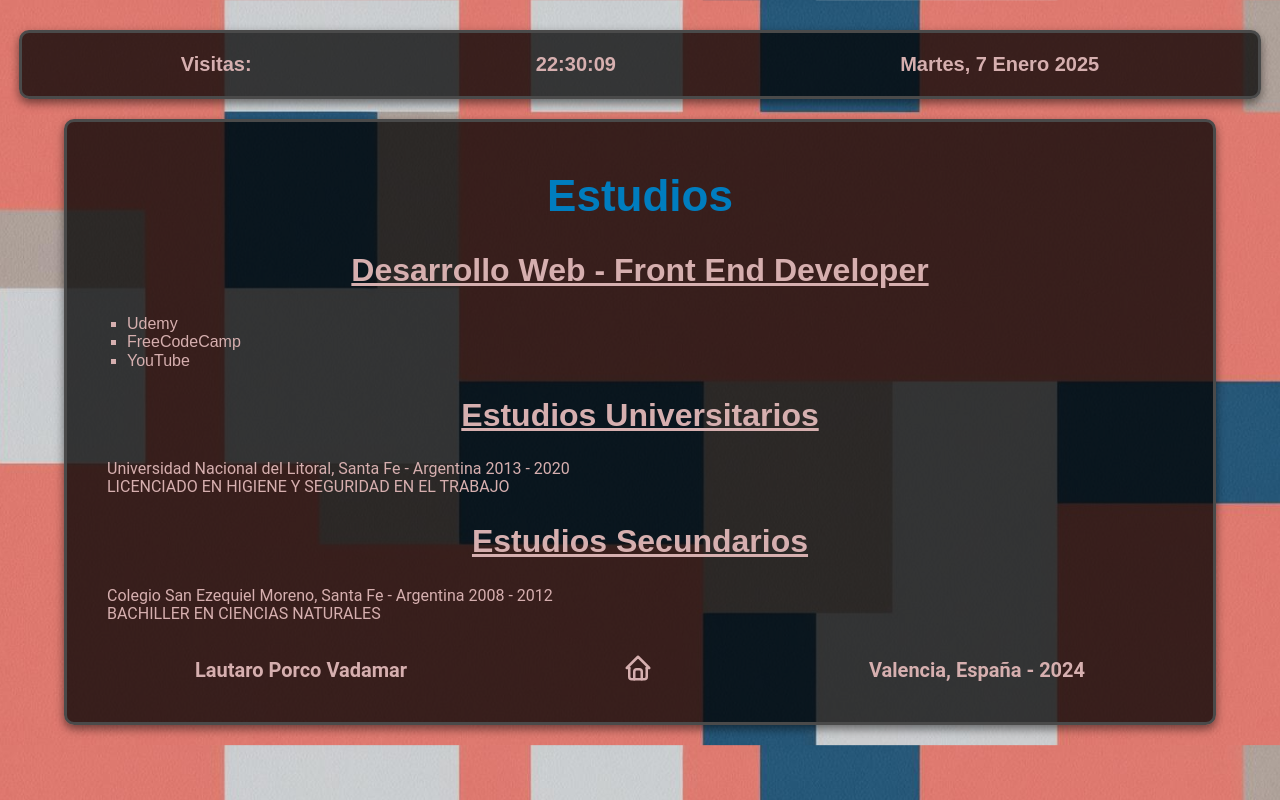
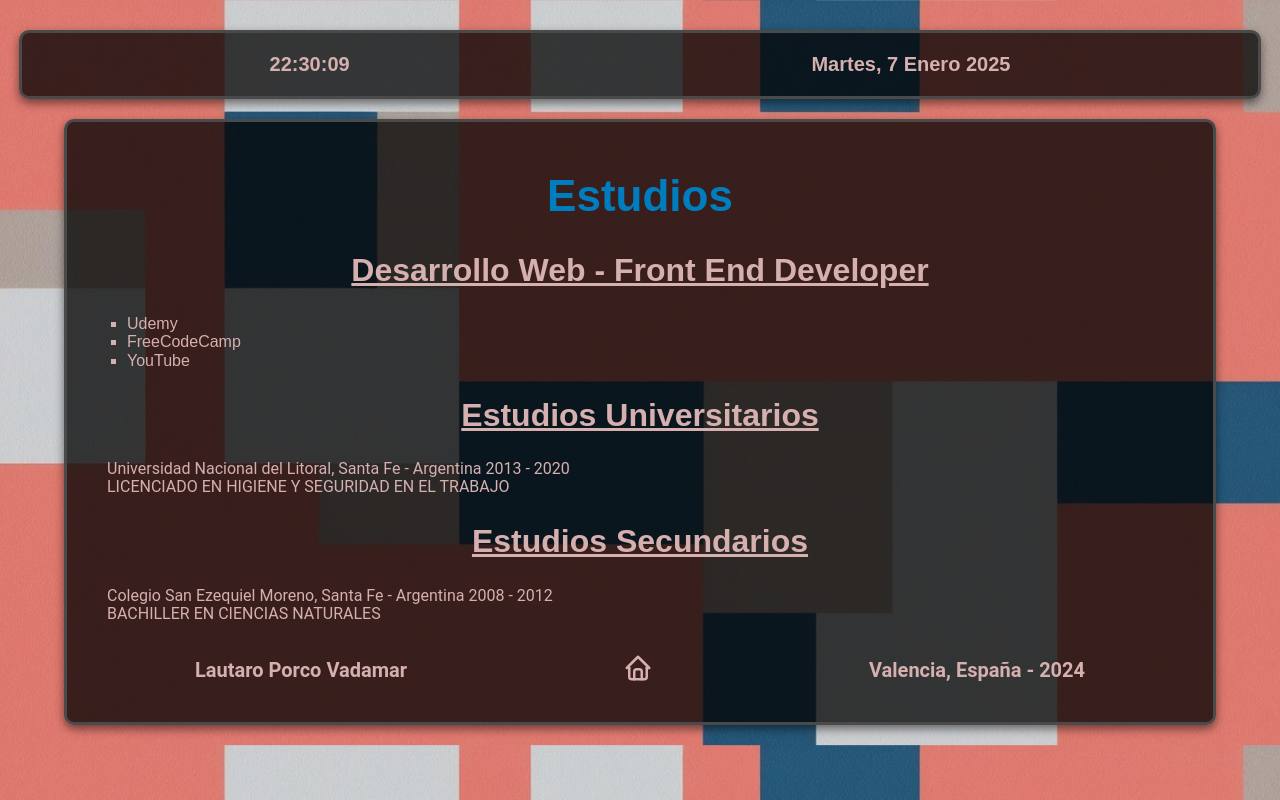
Before and after one commit to lautaroporco/lautaroporco.github.io, a plain HTML site: page estudios.html in a window 1280 px wide. Drawn offline with Linux system fonts and the light colour scheme.

Commit message:
Update estudios.html
eliminar "visitas"

```diff
--- a/estudios.html
+++ b/estudios.html
@@ -17,7 +17,7 @@
 <body>
     <header>
         <div class="header">
-            <div>Visitas:</div>
+            <!-- <div>Visitas:</div> -->
             <div id="hora">Hora</div>
             <div id="fecha">Fecha</div>
         </div>
```
